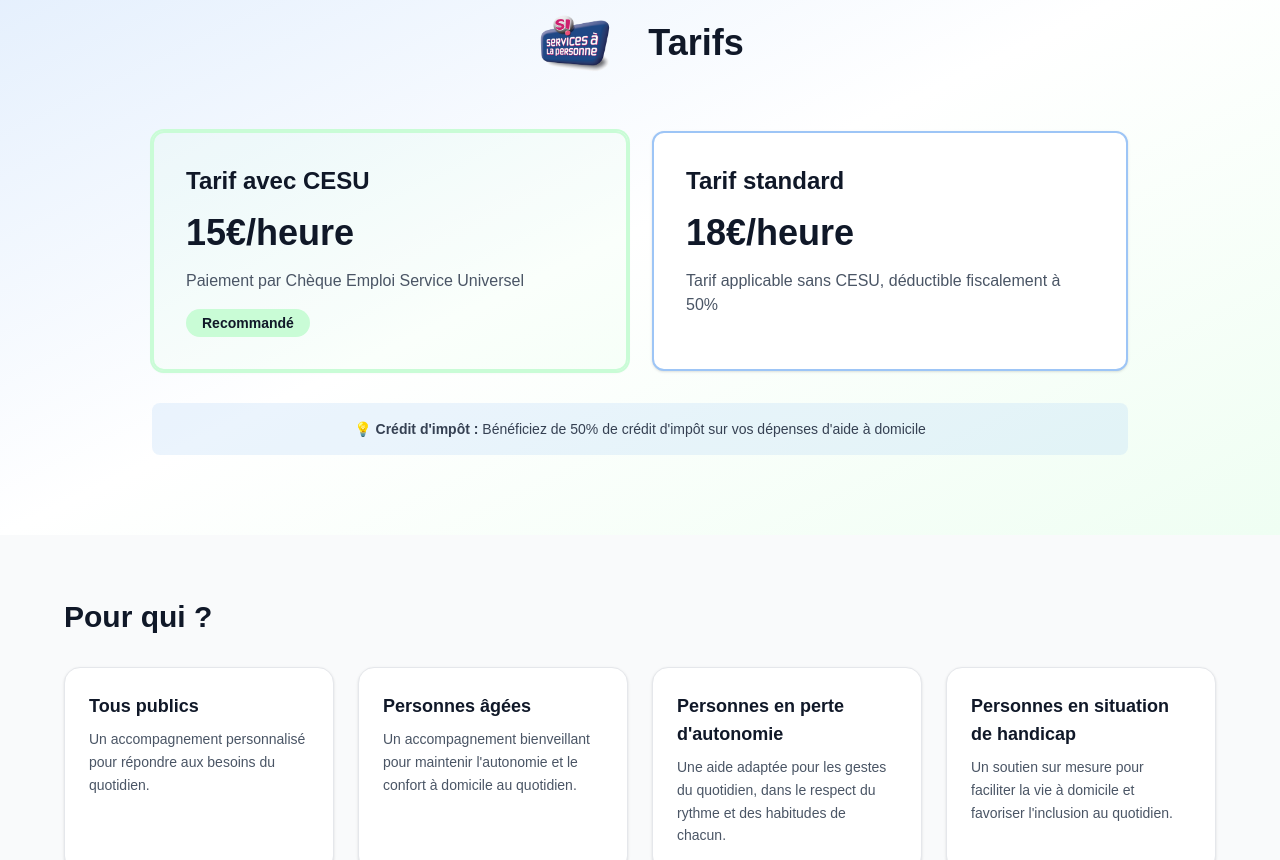
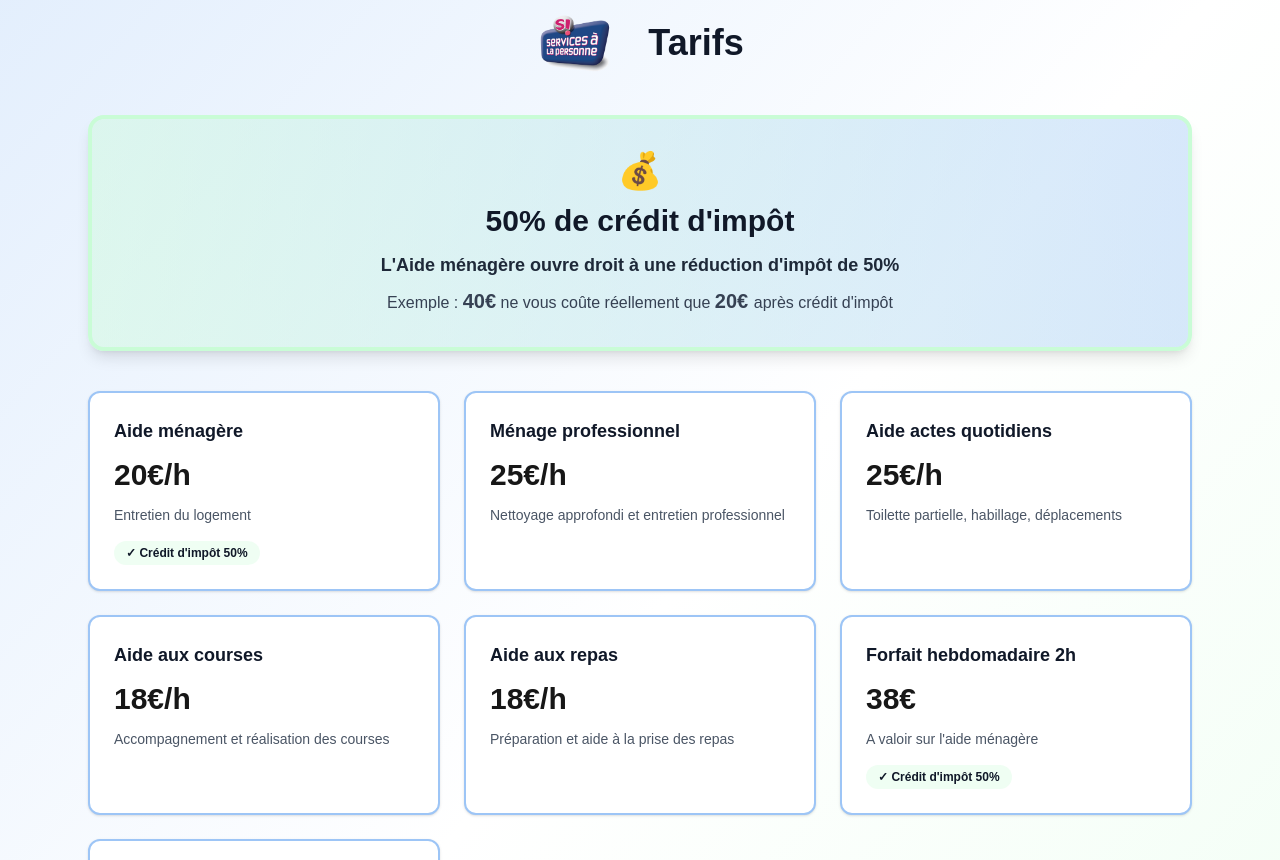
Before and after one commit to nboyet/amservices, a Next.js app: page / in a window 1280 px wide. Shown: the part 1560-2420 px from the top of the page. Built offline with nearby package versions, Linux system fonts and the light colour scheme.

Commit message:
feat: add tarif section

```diff
--- a/app/_components/TarifsSection.tsx
+++ b/app/_components/TarifsSection.tsx
@@ -4,14 +4,15 @@ import type { TarifItem } from "../_types";
 
 interface TarifsSectionProps {
   tarifs: TarifItem[];
+  paymentMethods: string[];
 }
 
-const TarifsSection: FC<TarifsSectionProps> = ({ tarifs }) => {
+const TarifsSection: FC<TarifsSectionProps> = ({ tarifs, paymentMethods }) => {
   return (
     <section className="bg-gradient-to-br from-sky/30 via-white to-mint/30 py-12 sm:py-16 lg:py-20">
-      <div className="mx-auto max-w-5xl px-4 sm:px-6">
+      <div className="mx-auto max-w-6xl px-4 sm:px-6">
         {/* Header with logo */}
-        <div className="mb-12 flex flex-col items-center gap-6 text-center sm:flex-row sm:justify-center sm:gap-8">
+        <div className="mb-8 flex flex-col items-center gap-6 text-center sm:flex-row sm:justify-center sm:gap-8">
           <Image
             src="/si_logo.webp"
             alt="Logo"
@@ -24,39 +25,69 @@ const TarifsSection: FC<TarifsSectionProps> = ({ tarifs }) => {
           </h2>
         </div>
 
-        {/* 2-column grid */}
-        <div className="grid gap-6 sm:grid-cols-2">
+        {/* Tax credit highlight - PROMINENT */}
+        <div className="mb-10 rounded-2xl border-4 border-mint bg-gradient-to-r from-mint/40 to-sky/40 p-6 text-center shadow-lg sm:p-8">
+          <div className="mx-auto max-w-3xl">
+            <div className="mb-3 text-4xl" aria-hidden="true">
+              💰
+            </div>
+            <h3 className="text-2xl font-extrabold text-gray-900 sm:text-3xl">
+              50% de crédit d&apos;impôt
+            </h3>
+            <p className="mt-3 text-lg font-semibold text-gray-800">
+              L&apos;<strong>Aide ménagère </strong>ouvre droit à une réduction
+              d&apos;impôt de 50%
+            </p>
+            <p className="mt-2 text-base text-gray-700">
+              Exemple : <strong className="text-xl">40€</strong> ne vous coûte
+              réellement que <strong className="text-xl">20€ </strong> après
+              crédit d&apos;impôt
+            </p>
+          </div>
+        </div>
+
+        {/* 3-column grid for tarifs */}
+        <div className="mb-10 grid gap-6 sm:grid-cols-2 lg:grid-cols-3">
           {tarifs.map((tarif) => (
             <article
               key={tarif.id}
-              className={`rounded-xl border-2 p-8 shadow-sm transition-all hover:shadow-lg ${
-                tarif.highlight
-                  ? "border-mint bg-mint/10 ring-2 ring-mint"
-                  : "border-sky bg-white"
-              }`}
+              className="rounded-xl border-2 border-sky bg-white p-6 shadow-sm transition-all hover:shadow-md"
             >
-              <h3 className="text-2xl font-bold text-gray-900">
-                {tarif.title}
-              </h3>
-              <div className="mt-4 text-4xl font-extrabold text-gray-900">
+              <h3 className="text-lg font-bold text-gray-900">{tarif.title}</h3>
+              <div className="mt-3 text-3xl font-extrabold text-mint-800">
                 {tarif.price}
               </div>
-              <p className="mt-4 text-gray-600">{tarif.description}</p>
-              {tarif.highlight && (
-                <div className="mt-4 inline-block rounded-full bg-mint px-4 py-1 text-sm font-semibold text-gray-900">
-                  Recommandé
+              <p className="mt-3 text-sm text-gray-600">{tarif.description}</p>
+              {tarif.taxCredit && (
+                <div className="mt-4 inline-flex items-center gap-1 rounded-full bg-mint/30 px-3 py-1 text-xs font-semibold text-gray-900">
+                  ✓ Crédit d&apos;impôt 50%
                 </div>
               )}
             </article>
           ))}
         </div>
 
-        {/* Tax deduction notice */}
-        <div className="mt-8 rounded-lg bg-sky/20 p-4 text-center">
-          <p className="text-sm text-gray-700">
-            💡 <strong>Crédit d&apos;impôt :</strong> Bénéficiez de 50% de
-            crédit d&apos;impôt sur vos dépenses d&apos;aide à domicile
-          </p>
+        {/* Payment methods */}
+        <div className="rounded-xl bg-white p-6 shadow-sm">
+          <h3 className="mb-4 text-xl font-bold text-gray-900">
+            Moyens de paiement acceptés
+          </h3>
+          <ul className="space-y-2">
+            {paymentMethods.map((method) => (
+              <li
+                key={method}
+                className="flex items-center gap-3 text-gray-700"
+              >
+                <span
+                  className="flex h-6 w-6 items-center justify-center rounded-full bg-mint text-sm"
+                  aria-hidden="true"
+                >
+                  ✓
+                </span>
+                <span className="font-medium">{method}</span>
+              </li>
+            ))}
+          </ul>
         </div>
       </div>
     </section>
--- a/app/_data/content.ts
+++ b/app/_data/content.ts
@@ -138,59 +138,62 @@ export const CONTENT: SiteContent = {
   contactInvitation:
     "Appelez-nous ou envoyez-nous un e-mail pour échanger sur vos besoins. Nous vous répondons dans les plus brefs délais.", // TODO: personalise
 
-  prestations: [
+  tarifs: [
     {
-      id: "accompagnement-courses",
-      title: "Accompagnement aux courses",
-      description:
-        "Je vous accompagne pour faire vos courses en toute sérénité.",
+      id: "aide-menagere",
+      title: "Aide ménagère",
+      price: "20€/h ",
+      description: "Entretien du logement",
+      taxCredit: true,
     },
     {
-      id: "entretien-logement",
-      title: "Entretien du logement",
-      description:
-        "Ménage, vaisselle, lessive et rangement adaptés à vos besoins.",
+      id: "menage-pro",
+      title: "Ménage professionnel",
+      price: "25€/h",
+      description: "Nettoyage approfondi et entretien professionnel",
+      taxCredit: false,
     },
     {
-      id: "preparation-repas",
-      title: "Préparation des repas",
-      description: "Repas équilibrés préparés selon vos goûts et habitudes.",
+      id: "actes-quotidiens",
+      title: "Aide actes quotidiens",
+      price: "25€/h",
+      description: "Toilette partielle, habillage, déplacements",
+      taxCredit: false,
     },
     {
-      id: "aide-toilette",
-      title: "Aide à la toilette",
-      description:
-        "Accompagnement respectueux pour les soins d'hygiène quotidiens.",
+      id: "aide-courses",
+      title: "Aide aux courses",
+      price: "18€/h",
+      description: "Accompagnement et réalisation des courses",
+      taxCredit: false,
     },
     {
-      id: "aide-habillage",
-      title: "Aide à l'habillage",
-      description:
-        "Assistance pour vous habiller dans le respect de votre autonomie.",
+      id: "aide-repas",
+      title: "Aide aux repas",
+      price: "18€/h",
+      description: "Préparation et aide à la prise des repas",
+      taxCredit: false,
     },
     {
-      id: "accompagnement-sorties",
-      title: "Accompagnement sorties",
-      description:
-        "Sorties médicales, administratives ou de loisirs en toute sécurité.",
+      id: "forfait-2h",
+      title: "Forfait hebdomadaire 2h",
+      price: "38€",
+      description: "A valoir sur l'aide ménagère",
+      taxCredit: true,
+    },
+    {
+      id: "forfait-4h",
+      title: "Forfait hebdomadaire 4h",
+      price: "75€",
+      description: "A valoir sur l'aide ménagère",
+      taxCredit: true,
     },
   ],
 
-  tarifs: [
-    {
-      id: "cesu",
-      title: "Tarif avec CESU",
-      price: "15€/heure",
-      description: "Paiement par Chèque Emploi Service Universel",
-      highlight: true,
-    },
-    {
-      id: "standard",
-      title: "Tarif standard",
-      price: "18€/heure",
-      description: "Tarif applicable sans CESU, déductible fiscalement à 50%",
-      highlight: false,
-    },
+  paymentMethods: [
+    "CESU (Chèque Emploi Service Universel)",
+    "Virement bancaire",
+    "Espèces",
   ],
 
   footer: {
--- a/app/page.tsx
+++ b/app/page.tsx
@@ -13,7 +13,10 @@ export default function Home() {
     <>
       <HeroSection phone={CONTENT.phone} zone={CONTENT.zone} />
       <ServicesSection services={CONTENT.services} />
-      <TarifsSection tarifs={CONTENT.tarifs} />
+      <TarifsSection
+        tarifs={CONTENT.tarifs}
+        paymentMethods={CONTENT.paymentMethods}
+      />
       <AudienceSection profiles={CONTENT.audienceProfiles} />
       <ZoneSection
         cities={CONTENT.zoneCities}
```
Also changed, not shown: app/_types/index.ts (+2 -8 lines).
